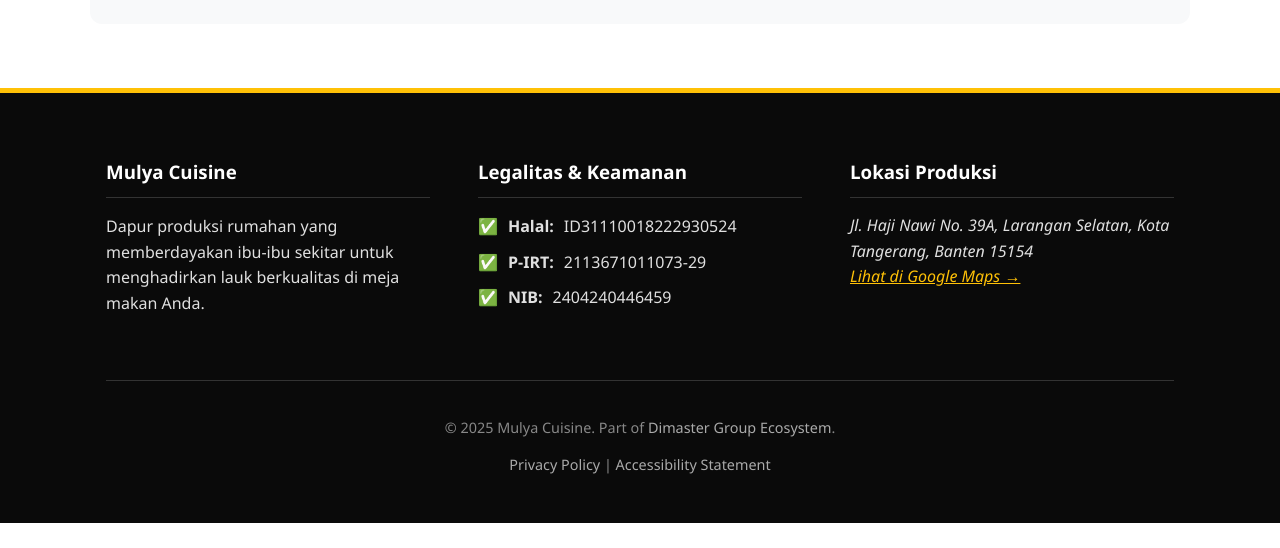
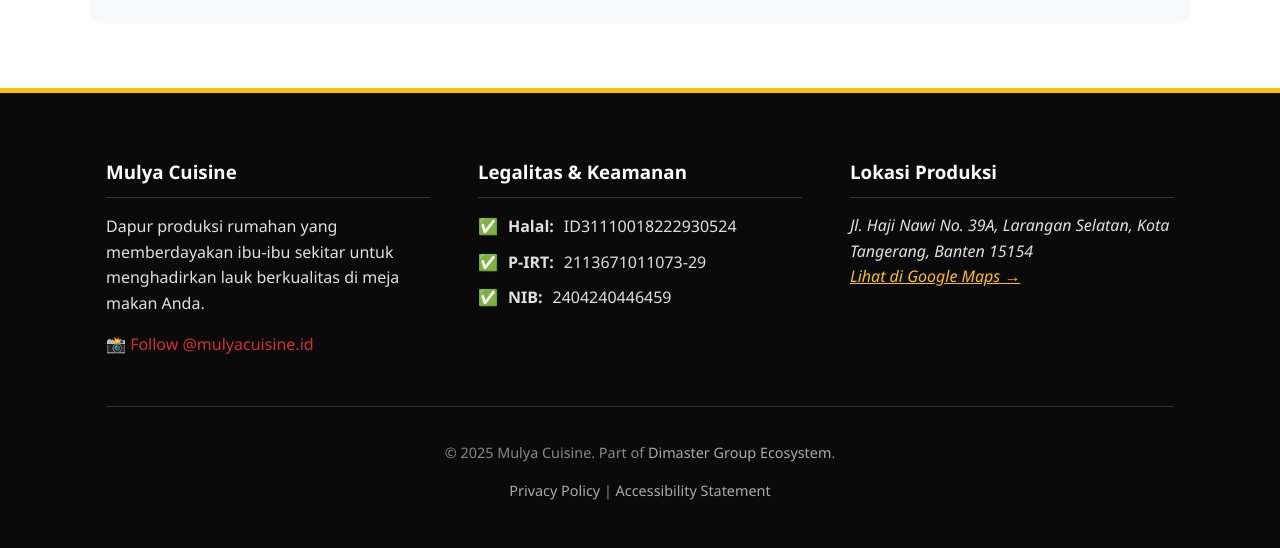
Before and after one commit to dimasmuharam/kentangmustofa, a Jekyll site: the page built from index.html, in a window 1280 px wide and 900 px high, scrolled down 1681 px, cut to the strip 352-900 px from the top of the window. Built offline with Jekyll 4.4.1, drawn with Linux system fonts in a browser that asks for light colours; before the commit the page ends 2556 px from its top, so only the background shows below that.

Commit message:
Update default.html

```diff
--- a/_layouts/default.html
+++ b/_layouts/default.html
@@ -40,13 +40,15 @@
     <main id="main-content" class="page-content" aria-label="Content">
         {{ content }}
     </main>
-
-    <footer class="site-footer">
+<footer class="site-footer">
         <div class="container">
             <div class="footer-grid">
                 <div class="footer-col">
                     <h3>Mulya Cuisine</h3>
                     <p>Dapur produksi rumahan yang memberdayakan ibu-ibu sekitar untuk menghadirkan lauk berkualitas di meja makan Anda.</p>
+                    <a href="https://instagram.com/{{ site.owner.instagram }}" target="_blank" class="btn-ig">
+                        📸 Follow @{{ site.owner.instagram }}
+                    </a>
                 </div>
                 <div class="footer-col">
                     <h3>Legalitas & Keamanan</h3>
```
